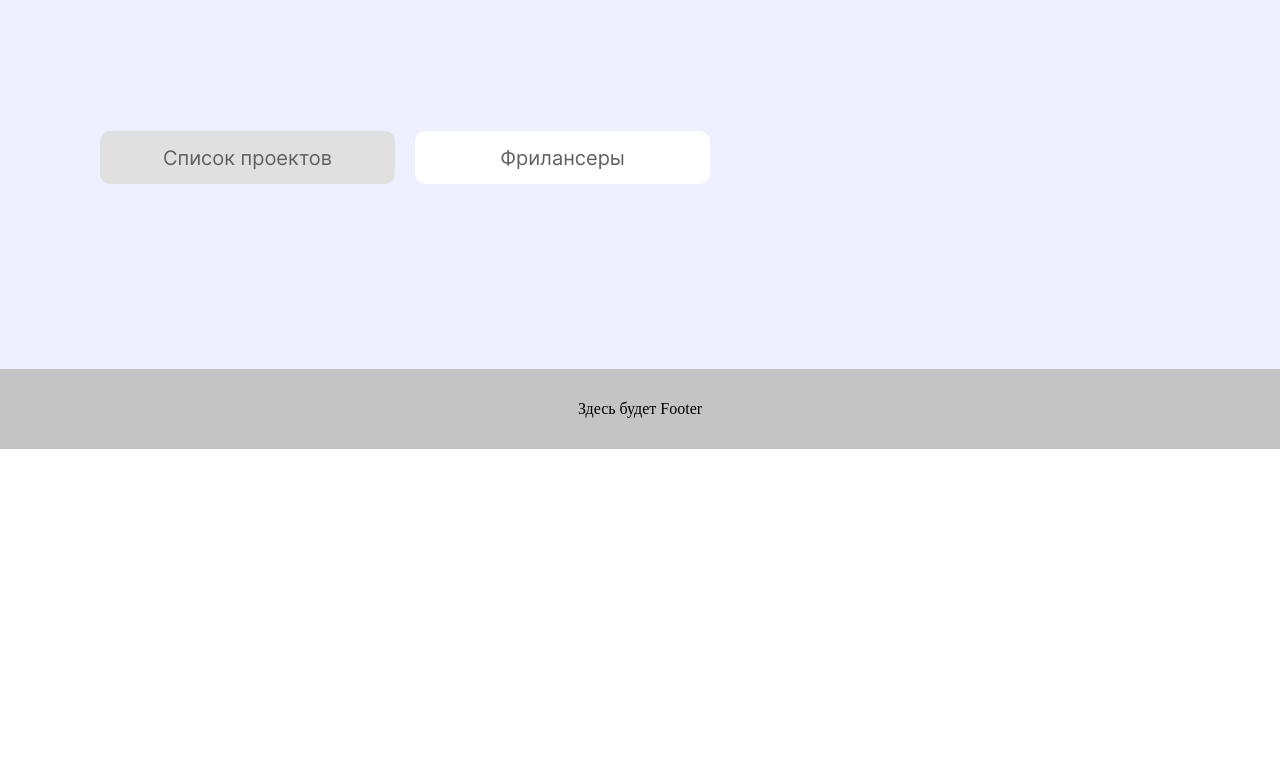
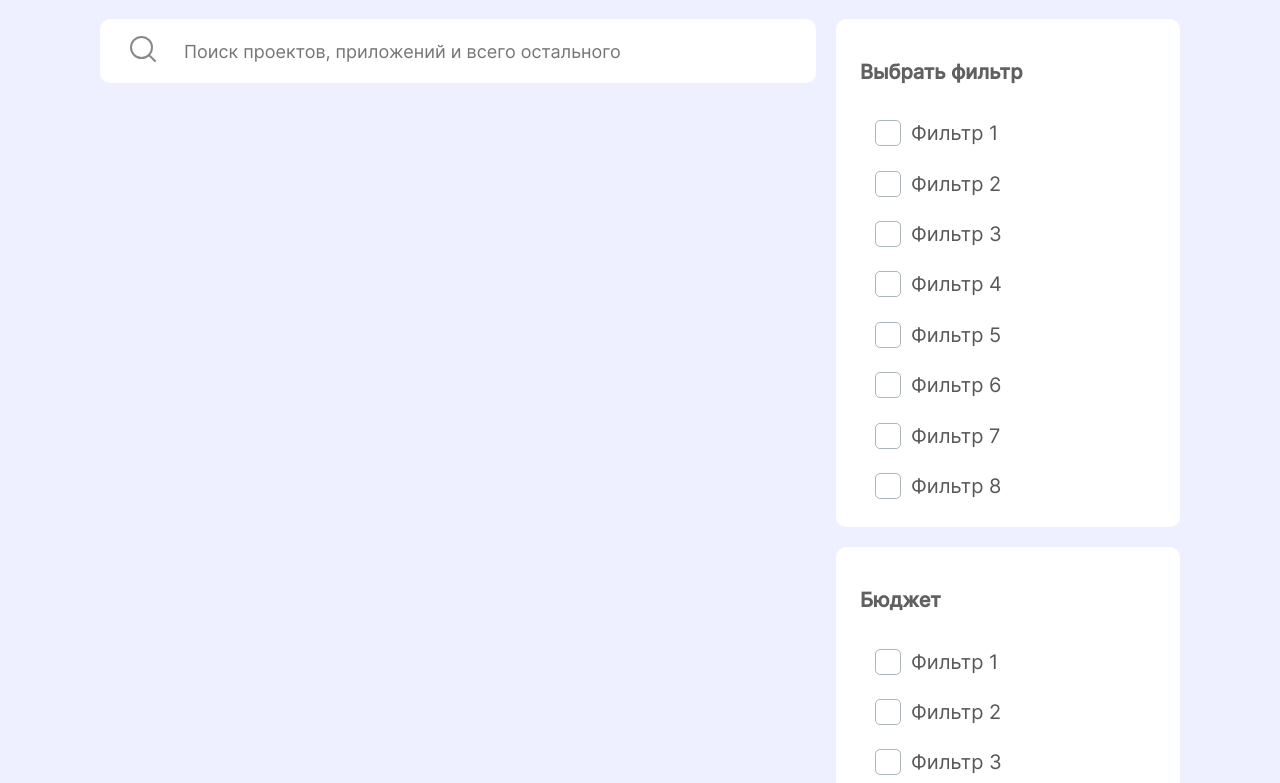
Before and after one commit to tutanhamon667/contract, a React (Create React App) app in the folder frontend/: page / in a window 1280 px wide. Shown: the part 557-1340 px from the top of the page. Before the commit the page ends 1006 px from the top, so only its background shows below. Built offline with nearby package versions, Linux system fonts and the light colour scheme.

Commit message:
feat: сверстать секцию фильтров

```diff
--- /dev/null
+++ b/frontend/src/components/FilterSection/FilterSection.css
@@ -0,0 +1,70 @@
+.filters {
+}
+
+.filters-conteiner {
+  border-radius: 10px;
+  padding: 24px;
+  display: flex;
+  flex-direction: column;
+  background-color: #fff;
+  gap: 20px;
+}
+
+.filters-conteiner__budget {
+  margin: 20px 0;
+}
+
+.filters-conteiner__title {
+  color: #606060;
+  font-family: Inter;
+  font-size: 20px;
+  font-style: normal;
+  font-weight: 600;
+  line-height: normal;
+}
+
+.filters-checkbox__item {
+  color: #585858;
+  font-family: Inter;
+  font-size: 20px;
+  font-style: normal;
+  font-weight: 400;
+  line-height: normal;
+  margin-left: 15px;
+}
+
+.filters-checkbox {
+  position: absolute;
+  z-index: -1;
+  opacity: 0;
+}
+
+.filters-checkbox + label {
+  display: inline-flex;
+  align-items: center;
+  user-select: none;
+}
+
+.filters-checkbox + label::before {
+  content: "";
+  display: inline-block;
+  width: 24px;
+  height: 24px;
+  flex-shrink: 0;
+  flex-grow: 0;
+  border: 1px solid #adb5bd;
+  border-radius: 0.25em;
+  margin-right: 0.5em;
+  background-repeat: no-repeat;
+  background-position: center center;
+  background-size: 50% 50%;
+}
+
+    /* стили для чекбокса, находящегося в состоянии checked */
+    .filters-checkbox:checked+label::before {
+        border: none;
+        background-image: url(../../images/group182.svg);
+        background-size: cover;
+        width: 26px;
+        height: 26px;
+      }
--- /dev/null
+++ b/frontend/src/components/FilterSection/FilterSection.jsx
@@ -0,0 +1,66 @@
+import "./FilterSection.css";
+import React from "react";
+
+function FilterSection() {
+  return (
+    <section className="filters">
+      <div className="filters-conteiner filters-conteiner__freelance">
+        <h2 className="filters-conteiner__title">Выбрать фильтр</h2>
+        <div>
+          <input type="checkbox" id="freelance-item1" name="freelance-item1" className="filters-checkbox" value="freelance-item1" />
+          <label for="freelance-item1" className="filters-checkbox__item">Фильтр 1</label>
+        </div>
+        <div>
+          <input type="checkbox" id="freelance-item2" name="freelance-item2" className="filters-checkbox" value="freelance-item2" />
+          <label for="freelance-item2" className="filters-checkbox__item">Фильтр 2</label>
+        </div>
+        <div>
+          <input type="checkbox" id="freelance-item3" name="freelance-item3" className="filters-checkbox" value="freelance-item3" />
+          <label for="freelance-item3" className="filters-checkbox__item">Фильтр 3</label>
+        </div>
+        <div>
+          <input type="checkbox" id="freelance-item4" name="freelance-item4" className="filters-checkbox" value="freelance-item4" />
+          <label for="freelance-item4" className="filters-checkbox__item">Фильтр 4</label>
+        </div>
+        <div>
+          <input type="checkbox" id="freelance-item5" name="freelance-item5" className="filters-checkbox" value="freelance-item5" />
+          <label for="freelance-item5" className="filters-checkbox__item">Фильтр 5</label>
+        </div>
+        <div>
+          <input type="checkbox" id="freelance-item6" name="freelance-item6" className="filters-checkbox" value="freelance-item6" />
+          <label for="freelance-item6" className="filters-checkbox__item">Фильтр 6</label>
+        </div>
+        <div>
+          <input type="checkbox" id="freelance-item7" name="freelance-item7" className="filters-checkbox" value="freelance-item7" />
+          <label for="freelance-item7" className="filters-checkbox__item">Фильтр 7</label>
+        </div>
+        <div>
+          <input type="checkbox" id="freelance-item8" name="freelance-item8" className="filters-checkbox" value="freelance-item81" />
+          <label for="freelance-item8" className="filters-checkbox__item">Фильтр 8</label>
+        </div>
+      </div>
+      <div className="filters-conteiner filters-conteiner__budget">
+      <h2 className="filters-conteiner__title">Бюджет</h2>
+        <div>
+          <input type="checkbox" id="budget-item1" name="budget-item1" className="filters-checkbox" />
+          <label for="budget-item1" className="filters-checkbox__item">Фильтр 1</label>
+        </div>
+        <div>
+          <input type="checkbox" id="budget-item2" name="budget-item2" className="filters-checkbox" />
+          <label for="budget-item2" className="filters-checkbox__item">Фильтр 2</label>
+        </div>
+        <div>
+          <input type="checkbox" id="budget-item3" name="budget-item3" className="filters-checkbox" />
+          <label for="budget-item3" className="filters-checkbox__item">Фильтр 3</label>
+        </div>
+        <div>
+          <input type="checkbox" id="budget-item4" name="budget-item4" className="filters-checkbox" />
+          <label for="budget-item4" className="filters-checkbox__item">Фильтр 4</label>
+        </div>
+      </div>
+
+    </section>
+  );
+}
+
+export default FilterSection;
--- /dev/null
+++ b/frontend/src/components/FreelanceOrder/FreelanceOrder.css
@@ -0,0 +1,6 @@
+
+.freelance-order {
+    display: grid;
+    grid-template-columns: calc(70% - 40px) 1fr;
+    gap: 20px;
+}
--- /dev/null
+++ b/frontend/src/components/FreelanceOrder/FreelanceOrder.jsx
@@ -0,0 +1,19 @@
+import "./FreelanceOrder.css";
+import React from "react";
+import SearchMain from "../SearchMain/SearchMain";
+import FilterSection from "../FilterSection/FilterSection";
+
+function FreelanceOrder() {
+  return (
+    <section className="freelance-order">
+      <div className="freelance-order__column-order">
+        <SearchMain />
+      </div>
+      <div className="freelance-order__column-filter">
+        <FilterSection />
+      </div>
+    </section>
+  );
+}
+
+export default FreelanceOrder;
--- a/frontend/src/components/Main/Main.jsx
+++ b/frontend/src/components/Main/Main.jsx
@@ -2,12 +2,14 @@ import "./Main.css";
 import React from "react";
 import StartWork from "../StartWork/StartWork";
 import OperationMode from "../OperationMode/OperationMode";
+import FreelanceOrder from "../FreelanceOrder/FreelanceOrder";
 
 function Main() {
   return (
     <main className="content">
       <StartWork />
       <OperationMode />
+      <FreelanceOrder/>
     </main>
   );
 }
--- a/frontend/src/components/OperationMode/OperationMode.css
+++ b/frontend/src/components/OperationMode/OperationMode.css
@@ -1,5 +1,5 @@
 .operation-mode {
-  min-height: 423px;
+  margin-bottom: 20px;
   display: flex;
   justify-content: flex-start;
   flex-direction: row;
--- /dev/null
+++ b/frontend/src/components/SearchMain/SearchMain.css
@@ -0,0 +1,29 @@
+.search {
+  border-radius: 10px;
+  background-color: #fff;
+}
+
+.search__container {
+  padding: 0px 24px;
+  display: flex;
+  align-items: center;
+  min-height: 64px;
+}
+
+.search__button {
+  background-color: transparent;
+  border: none;
+}
+
+.search__input {
+  margin-left: 20px;
+  border: none;
+  box-sizing: border-box;
+  width: 100%;
+  color: #888;
+  font-family: Inter;
+  font-size: 18px;
+  font-style: normal;
+  font-weight: 400;
+  line-height: normal;
+}
--- /dev/null
+++ b/frontend/src/components/SearchMain/SearchMain.jsx
@@ -0,0 +1,31 @@
+import "./SearchMain.css";
+import React from "react";
+import searchBtn from "../../images/magnifyingGlass.svg"
+
+function SearchMain() {
+  return (
+    <section className="search">
+      <form className="search__form">
+        <div className="search__container">
+          <button type="submit" className="search__button">
+            <img
+              className="search__search-image"
+              src={searchBtn}
+              alt="кнопка поиска"
+            />
+          </button>
+          <input
+            className="search__input"
+            placeholder="Поиск проектов, приложений и всего остального"
+            minLength="2"
+            maxLength="30"
+            type="text"
+            required
+          />
+        </div>
+      </form>
+    </section>
+  );
+}
+
+export default SearchMain;
```
Also changed, not shown: frontend/src/images/group182.svg (added), frontend/src/images/magnifyingGlass.svg (added).
